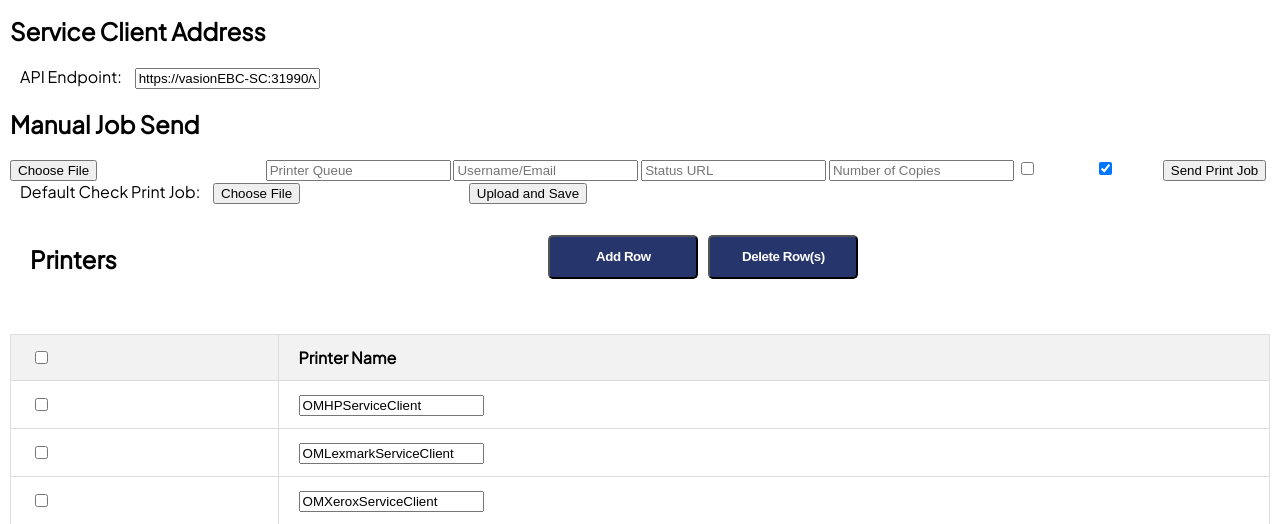
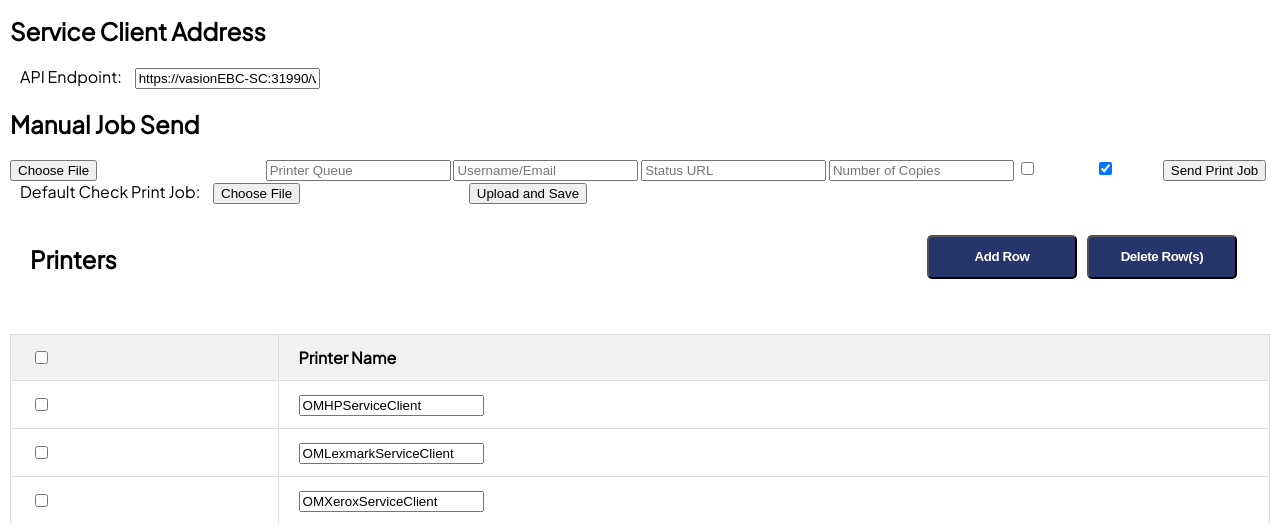
Before and after one commit to KenMickelsen/APIPrintingDemo, a Flask app: page /settings in a window 1280 px wide. Shown: the part 214-738 px from the top of the page. Run offline with Flask 3, Linux system fonts and the light colour scheme; parts of the project's set-up code (start-up, migrations or seed data) failed here and were passed over.

Commit message:
Update styles.css

```diff
--- a/Static/styles.css
+++ b/Static/styles.css
@@ -373,6 +373,10 @@ img {
         display: flex;
     }
 
+    .table-buttons {
+        margin-right: 33px; /* Align the div to the center */
+    }
+
     .menu-btn {
         display: none;
     }
```
